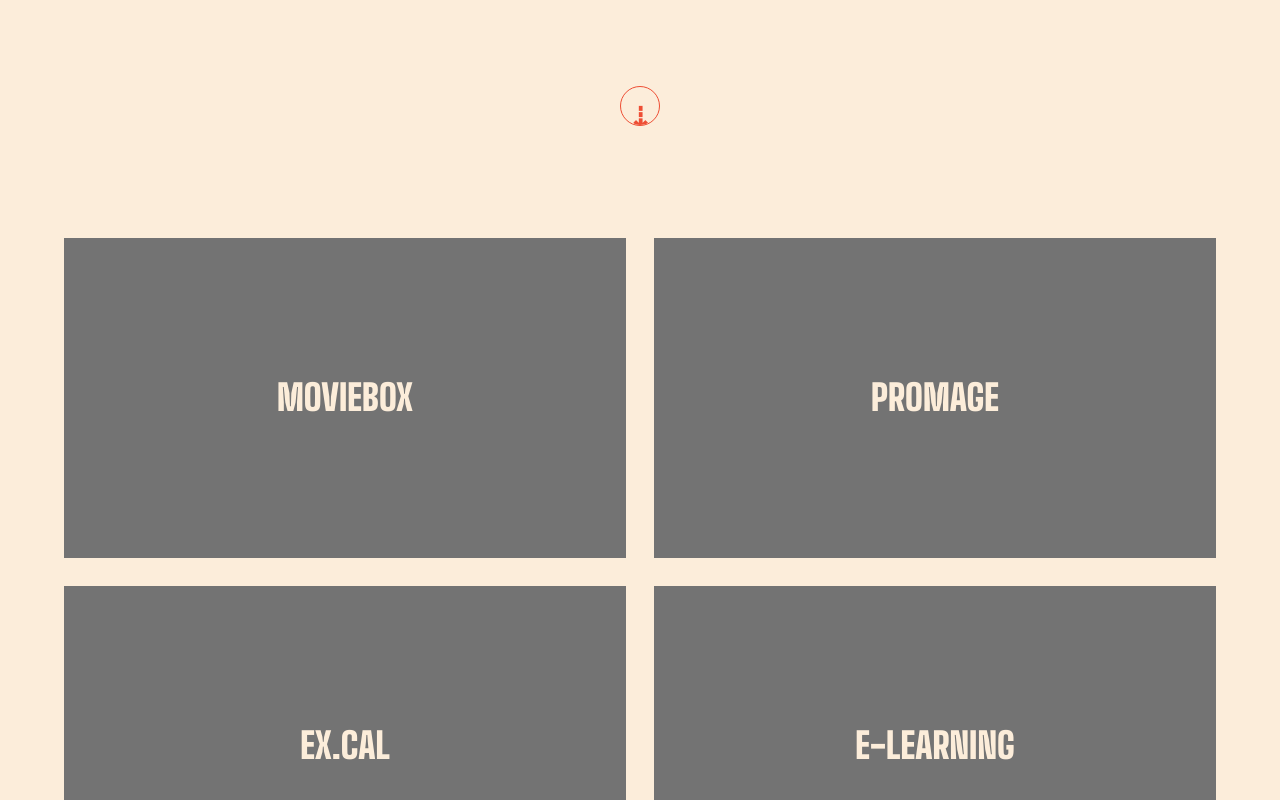
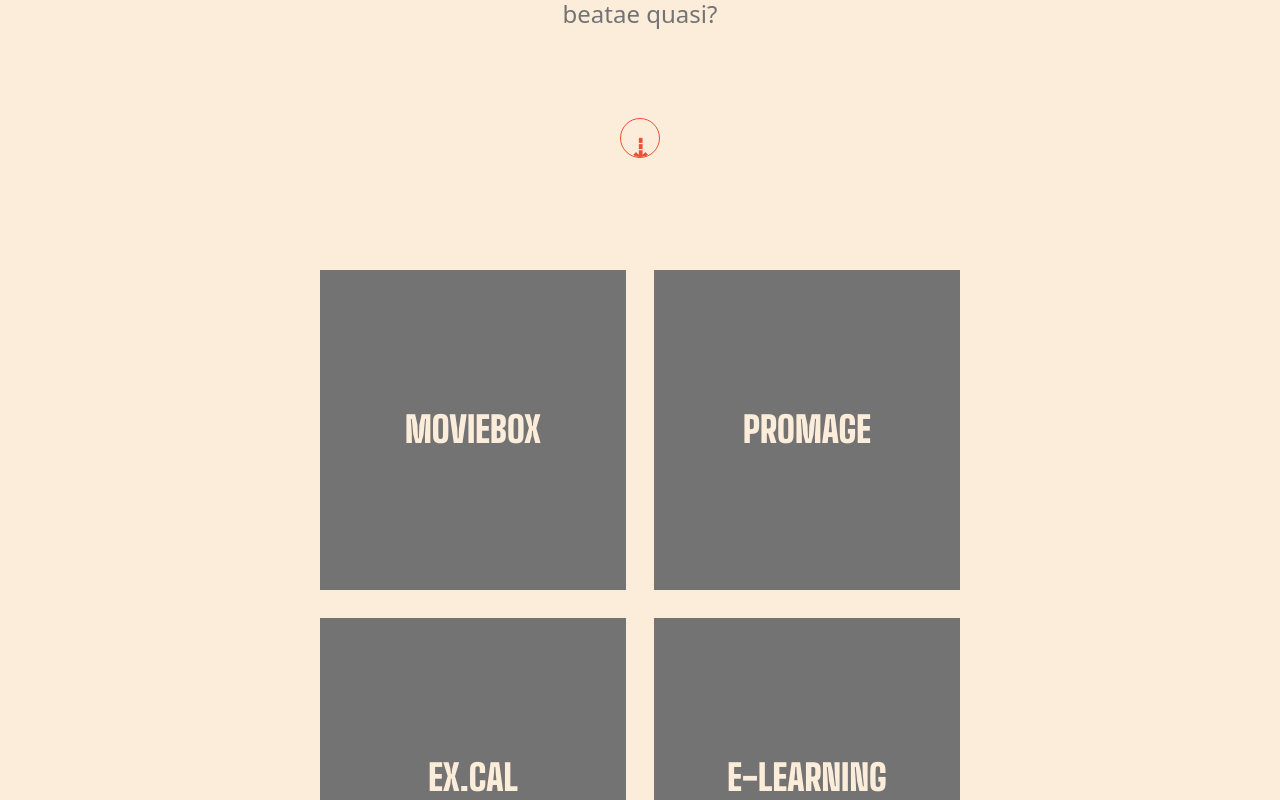
Before and after one commit to vibe-coder/david-irinyemi-portfolio-main, a Next.js app in the folder david-irinyemi-portfolio/david-irinyemi-portfolio/: page /projects in a window 1280 px wide. Shown: the part 640-1440 px from the top of the page. Built offline with nearby package versions, Linux system fonts and the light colour scheme.

Commit message:
Configured Projects component for large screen

```diff
--- a/david-irinyemi-portfolio/david-irinyemi-portfolio/src/app/projects/page.jsx
+++ b/david-irinyemi-portfolio/david-irinyemi-portfolio/src/app/projects/page.jsx
@@ -12,7 +12,7 @@ const Projects = () => {
       </div>
 
       <div className="px-8 flex justify-center">
-        <p className="text-center font-sans font-normal md:text-2xl md:w-[85%]">Lorem ipsum dolor sit amet, consectetur adipisicing elit. Quaerat, placeat perspiciatis deleniti fuga libero aliquid tenetur fugit sequi ex corporis id debitis nam dolor a rem optio! Natus, beatae quasi?</p>
+        <p className="text-center font-sans font-normal md:text-2xl md:w-[85%] lg:w-[60%]">Lorem ipsum dolor sit amet, consectetur adipisicing elit. Quaerat, placeat perspiciatis deleniti fuga libero aliquid tenetur fugit sequi ex corporis id debitis nam dolor a rem optio! Natus, beatae quasi?</p>
       </div>
 
       <div id='scroll-down-div' className='font px-8 flex flex-col justify-between items-center mt-20'>
@@ -21,7 +21,7 @@ const Projects = () => {
         </div>
       </div>
 
-      <div className="px-8 py-20 grid grid-cols-1 md:grid-cols-2 gap-7 md:px-16 md:pt-28">
+      <div className="px-8 py-20 grid grid-cols-1 md:grid-cols-2 gap-7 md:px-16 md:pt-28 lg:px-80">
         <div className="h-80 flex justify-center items-center bg-text-gray hover:bg-burnt-orange cursor-pointer transition duration-300 ease-in-out">
           <a href="https://vibe-mymoviebox.netlify.app/" target="_blank" className="text-4xl text-peach w-full h-full flex justify-center items-center">MOVIEBOX</a>
         </div>
```
